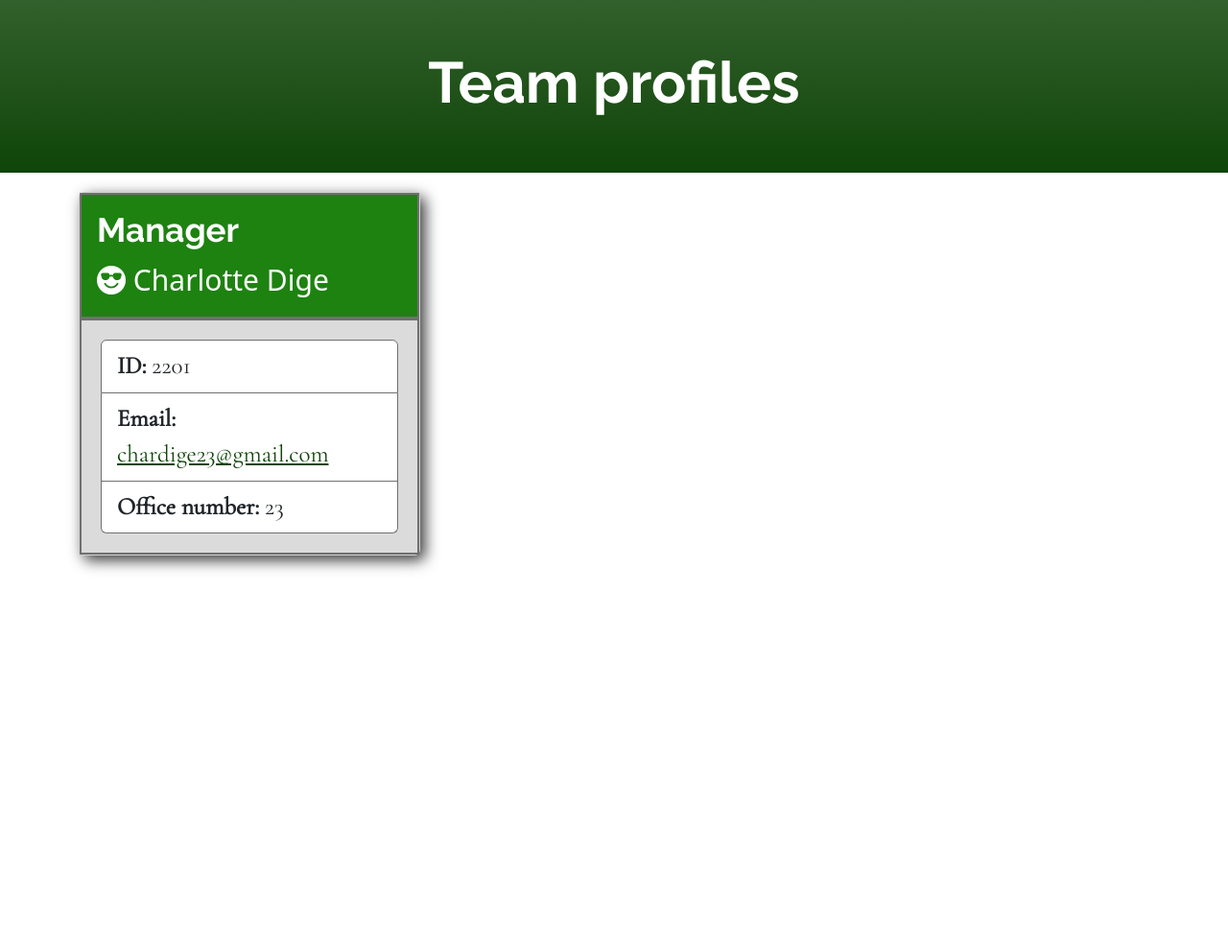
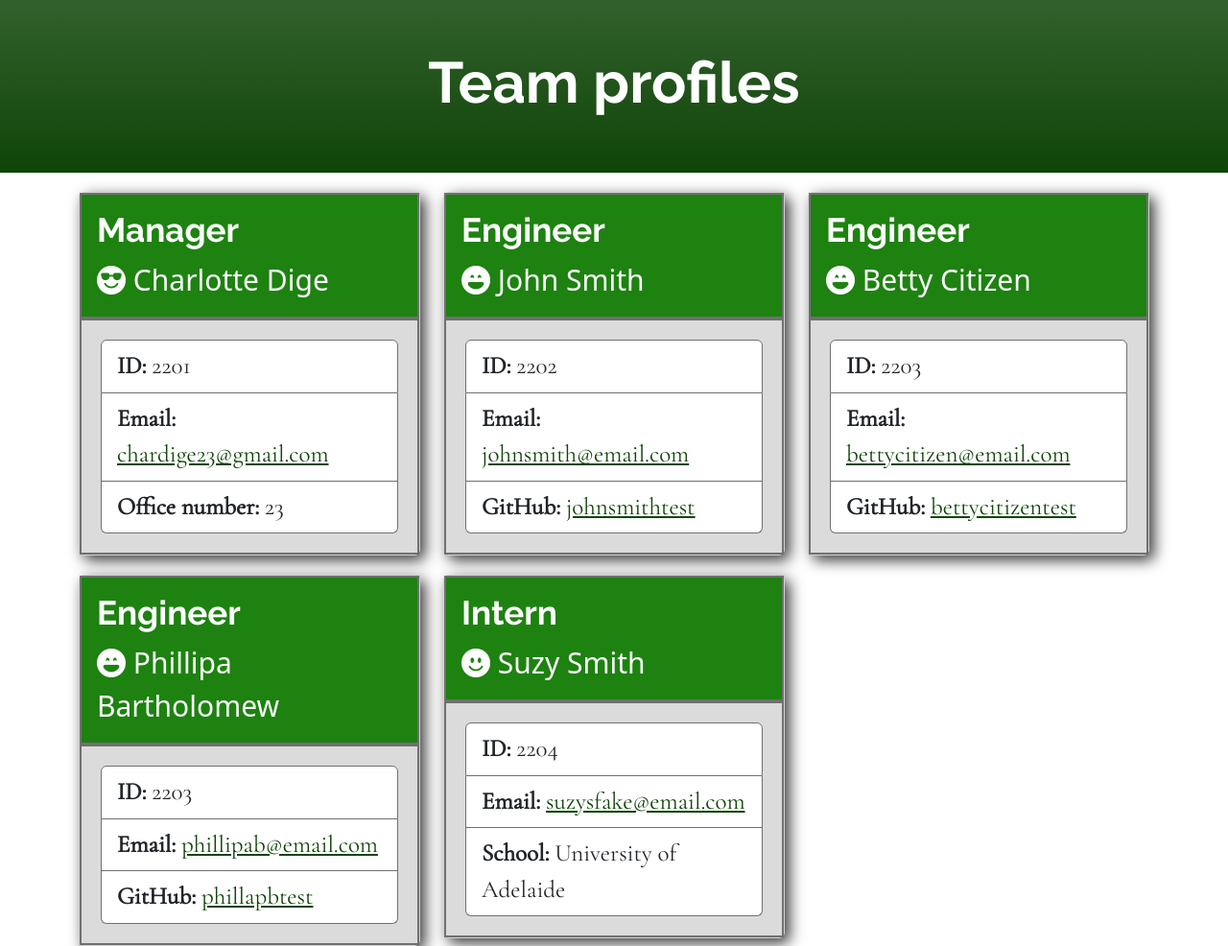
Before and after one commit to CharDige/Team-profile-generator, a website: page src/template.html in a window 1280 px wide. Shown: the whole page at 96% size. Before the commit the page ends 800 px from the top, so only its background shows below. Drawn offline with nearby package versions, Linux system fonts and the light colour scheme.

Commit message:
Added further cards and updated classes ahead of JS implementation

```diff
--- a/src/template.html
+++ b/src/template.html
@@ -27,8 +27,8 @@
 
     <main>
         <div class="container">
-            <div class="row row-cols-3">
-                <div class="col">
+            <div class="row">
+                <div class="col-12 col-md-4">
                     <div class="card">
                         <div class="card-body">
                             <h2 class="card-title">
@@ -54,6 +54,115 @@
                         </div>
                     </div>
                 </div>
+
+                <div class="col-12 col-md-4">
+                    <div class="card">
+                        <div class="card-body">
+                            <h2 class="card-title">
+                                Engineer
+                            </h2>
+                            <p class="card-text">
+                                <i class="bi bi-emoji-laughing-fill"></i>
+                                John Smith
+                            </p>
+                        </div>
+                        <div class="detail-styling">
+                            <ul class="list-group">
+                                <li class="list-group-item list-border">
+                                    <span class="text-list">ID:</span> 2202
+                                </li>
+                                <li class="list-group-item list-border">
+                                    <span class="text-list">Email:</span> <a href="mailto:johnsmith@email.com">johnsmith@email.com</a>
+                                </li>
+                                <li class="list-group-item list-border">
+                                    <span class="text-list">GitHub:</span> <a href="https://github.com/johnsmithtest" target="_blank">johnsmithtest</a>
+                                </li>
+                            </ul>
+                        </div>
+                    </div>
+                </div>
+
+
+                <div class="col-12 col-md-4">
+                    <div class="card">
+                        <div class="card-body">
+                            <h2 class="card-title">
+                                Engineer
+                            </h2>
+                            <p class="card-text">
+                                <i class="bi bi-emoji-laughing-fill"></i>
+                                Betty Citizen
+                            </p>
+                        </div>
+                        <div class="detail-styling">
+                            <ul class="list-group">
+                                <li class="list-group-item list-border">
+                                    <span class="text-list">ID:</span> 2203
+                                </li>
+                                <li class="list-group-item list-border">
+                                    <span class="text-list">Email:</span> <a href="mailto:bettycitizen@email.com">bettycitizen@email.com</a>
+                                </li>
+                                <li class="list-group-item list-border">
+                                    <span class="text-list">GitHub:</span> <a href="https://github.com/bettycitizentest" target="_blank">bettycitizentest</a>
+                                </li>
+                            </ul>
+                        </div>
+                    </div>
+                </div>
+
+                <div class="col-12 col-md-4">
+                    <div class="card">
+                        <div class="card-body">
+                            <h2 class="card-title">
+                                Engineer
+                            </h2>
+                            <p class="card-text">
+                                <i class="bi bi-emoji-laughing-fill"></i>
+                                Phillipa Bartholomew
+                            </p>
+                        </div>
+                        <div class="detail-styling">
+                            <ul class="list-group">
+                                <li class="list-group-item list-border">
+                                    <span class="text-list">ID:</span> 2203
+                                </li>
+                                <li class="list-group-item list-border">
+                                    <span class="text-list">Email:</span> <a href="mailto:phillipab@email.com">phillipab@email.com</a>
+                                </li>
+                                <li class="list-group-item list-border">
+                                    <span class="text-list">GitHub:</span> <a href="https://github.com/phillapbtest" target="_blank">phillapbtest</a>
+                                </li>
+                            </ul>
+                        </div>
+                    </div>
+                </div>
+
+                <div class="col-12 col-md-4">
+                    <div class="card">
+                        <div class="card-body">
+                            <h2 class="card-title">
+                                Intern
+                            </h2>
+                            <p class="card-text">
+                                <i class="bi bi-emoji-smile-fill"></i>
+                                Suzy Smith
+                            </p>
+                        </div>
+                        <div class="detail-styling">
+                            <ul class="list-group">
+                                <li class="list-group-item list-border">
+                                    <span class="text-list">ID:</span> 2204
+                                </li>
+                                <li class="list-group-item list-border">
+                                    <span class="text-list">Email:</span> <a href="mailto:suzysfake@email.com">suzysfake@email.com</a>
+                                </li>
+                                <li class="list-group-item list-border">
+                                    <span class="text-list">School:</span> University of Adelaide
+                                </li>
+                            </ul>
+                        </div>
+                    </div>
+                </div>
             </div>
         </div>
     </main>
```
